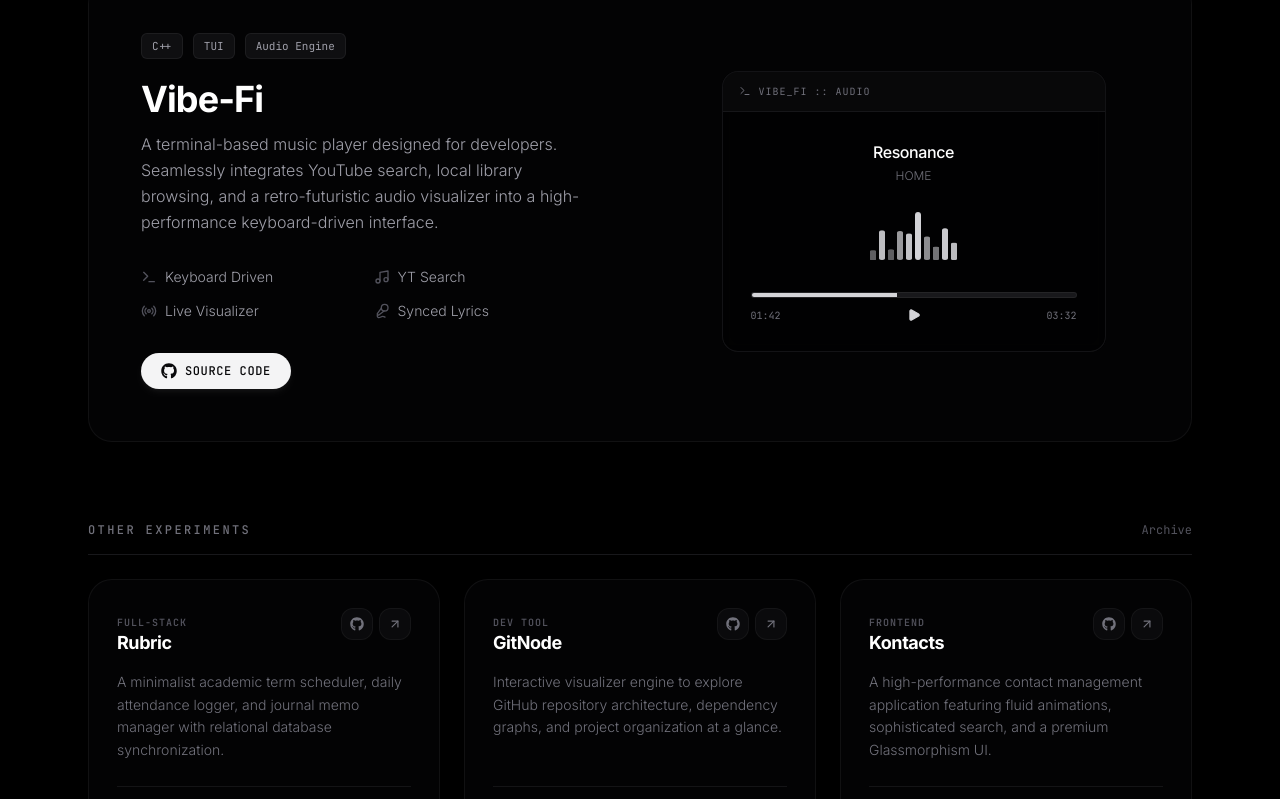
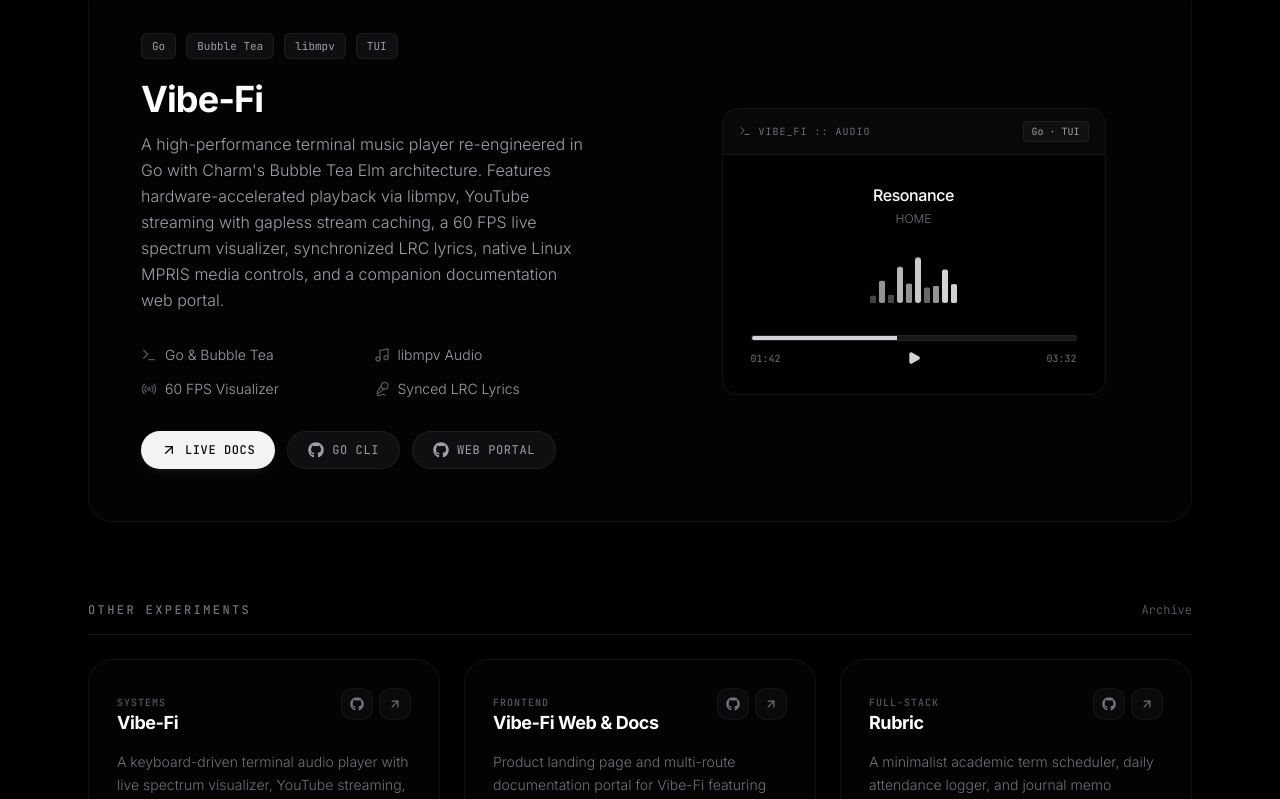
Before and after one commit to Swadesh-c0de/swadeshpatel, a Next.js app: page /projects in a window 1280 px wide. Shown: the part 941-1740 px from the top of the page. Built offline with nearby package versions, Linux system fonts and the light colour scheme.

Commit message:
feat(projects): upgrade Vibe-Fi to Go stack and add web documentation portal

```diff
--- a/app/projects/ProjectsClient.jsx
+++ b/app/projects/ProjectsClient.jsx
@@ -153,30 +153,41 @@
 
                     {/* Content Side */}
                     <div className="p-7 sm:p-10 lg:p-12 flex flex-col justify-center order-2 lg:order-1">
-                        <div className="flex items-center gap-2.5 mb-5">
-                            <span className="px-2.5 py-1 rounded-md bg-zinc-900/60 border border-zinc-800/60 text-zinc-400 text-[11px] font-mono">C++</span>
+                        <div className="flex items-center gap-2.5 mb-5 flex-wrap">
+                            <span className="px-2.5 py-1 rounded-md bg-zinc-900/60 border border-zinc-800/60 text-zinc-400 text-[11px] font-mono">Go</span>
+                            <span className="px-2.5 py-1 rounded-md bg-zinc-900/60 border border-zinc-800/60 text-zinc-400 text-[11px] font-mono">Bubble Tea</span>
+                            <span className="px-2.5 py-1 rounded-md bg-zinc-900/60 border border-zinc-800/60 text-zinc-400 text-[11px] font-mono">libmpv</span>
                             <span className="px-2.5 py-1 rounded-md bg-zinc-900/60 border border-zinc-800/60 text-zinc-400 text-[11px] font-mono">TUI</span>
-                            <span className="px-2.5 py-1 rounded-md bg-zinc-900/60 border border-zinc-800/60 text-zinc-400 text-[11px] font-mono">Audio Engine</span>
                         </div>
 
                         <h2 className="text-3xl sm:text-4xl font-bold text-white mb-3 tracking-tight">Vibe-Fi</h2>
                         <p className="text-zinc-400 text-sm sm:text-base font-light leading-relaxed mb-8">
-                            A terminal-based music player designed for developers. Seamlessly integrates YouTube search, local library browsing, and a retro-futuristic audio visualizer into a high-performance keyboard-driven interface.
+                            A high-performance terminal music player re-engineered in Go with Charm&apos;s Bubble Tea Elm architecture. Features hardware-accelerated playback via libmpv, YouTube streaming with gapless stream caching, a 60 FPS live spectrum visualizer, synchronized LRC lyrics, native Linux MPRIS media controls, and a companion documentation web portal.
                         </p>
 
                         <div className="grid grid-cols-2 gap-3.5 mb-8">
-                            <FeatureItem icon={<Terminal className="w-4 h-4" />} label="Keyboard Driven" />
-                            <FeatureItem icon={<Music className="w-4 h-4" />} label="YT Search" />
-                            <FeatureItem icon={<Radio className="w-4 h-4" />} label="Live Visualizer" />
-                            <FeatureItem icon={<Mic2 className="w-4 h-4" />} label="Synced Lyrics" />
+                            <FeatureItem icon={<Terminal className="w-4 h-4" />} label="Go & Bubble Tea" />
+                            <FeatureItem icon={<Music className="w-4 h-4" />} label="libmpv Audio" />
+                            <FeatureItem icon={<Radio className="w-4 h-4" />} label="60 FPS Visualizer" />
+                            <FeatureItem icon={<Mic2 className="w-4 h-4" />} label="Synced LRC Lyrics" />
                         </div>
 
                         <div className="flex flex-wrap gap-3">
                             <HeroActionBtn
-                                href="https://github.com/Swadesh-c0de/vibe-fi"
+                                href="https://vibe-fi.vercel.app"
+                                icon={<ArrowUpRight className="w-4 h-4" />}
+                                label="Live Docs"
+                                primary
+                            />
+                            <HeroActionBtn
+                                href="https://github.com/swadesh-c0de/vibe-fi-go"
                                 icon={<FaGithub className="w-4 h-4" />}
-                                label="Source Code"
-                                primary
+                                label="Go CLI"
+                            />
+                            <HeroActionBtn
+                                href="https://github.com/Swadesh-c0de/vibe-fi-web"
+                                icon={<FaGithub className="w-4 h-4" />}
+                                label="Web Portal"
                             />
                         </div>
                     </div>
@@ -186,8 +197,11 @@
                         <div className="w-full max-w-sm bg-black/60 backdrop-blur-sm border border-zinc-800/50 rounded-2xl flex flex-col relative z-10 transition-transform hover:-translate-y-0.5 duration-300 overflow-hidden">
                             <div className="px-4 py-3 border-b border-zinc-800/50 flex justify-between items-center bg-zinc-900/30">
                                 <span className="text-zinc-500 font-mono text-[10px] uppercase tracking-widest flex items-center gap-2">
-                                    <Terminal className="w-3 h-3" />
+                                    <Terminal className="w-3 h-3 text-zinc-500" />
                                     vibe_fi :: audio
+                                </span>
+                                <span className="px-2 py-0.5 rounded text-[10px] font-mono bg-zinc-900/60 border border-zinc-800/60 text-zinc-400">
+                                    Go · TUI
                                 </span>
                             </div>
 
--- a/data/lab.js
+++ b/data/lab.js
@@ -6,9 +6,9 @@
     link: "https://github.com/Swadesh-c0de/myArchLinuxConfiguration"
   },
   {
-    title: "Vibe-Fi Audio TUI",
-    desc: "Terminal audio player with interactive visualizer, YouTube audio stream caching, and responsive ncurses terminal UI.",
-    tag: "C++ · TUI · Audio",
-    link: "https://github.com/Swadesh-c0de/vibe-fi"
+    title: "Vibe-Fi Audio TUI (Go)",
+    desc: "Terminal audio player and visualizer engine built with Charm Bubble Tea, libmpv CGO bindings, live spectrum analysis, and MPRIS integration.",
+    tag: "Go · TUI · libmpv",
+    link: "https://github.com/swadesh-c0de/vibe-fi-go"
   }
 ];
--- a/data/projects.js
+++ b/data/projects.js
@@ -8,9 +8,10 @@
   },
   {
     title: "Vibe-Fi",
-    tag: "C++ · TUI",
-    desc: "Terminal audio player with visualizer & YouTube search.",
-    github: "https://github.com/Swadesh-c0de/vibe-fi"
+    tag: "Go · TUI",
+    desc: "Terminal audio player with real-time visualizer & YouTube streaming.",
+    live: "https://vibe-fi.vercel.app",
+    github: "https://github.com/swadesh-c0de/vibe-fi-go"
   },
   {
     title: "Kontacts",
@@ -22,6 +23,20 @@
 ];
 
 export const allProjects = [
+  {
+    title: "Vibe-Fi",
+    desc: "A keyboard-driven terminal audio player with live spectrum visualizer, YouTube streaming, synchronized lyrics, and Linux MPRIS integration.",
+    stack: ["Go", "Bubble Tea", "libmpv", "Lip Gloss", "Linux D-Bus"],
+    links: { github: "https://github.com/swadesh-c0de/vibe-fi-go", live: "https://vibe-fi.vercel.app" },
+    type: "Systems"
+  },
+  {
+    title: "Vibe-Fi Web & Docs",
+    desc: "Product landing page and multi-route documentation portal for Vibe-Fi featuring installation guides, Waybar configurations, and shortcut cheatsheets.",
+    stack: ["Next.js", "TypeScript", "Tailwind CSS"],
+    links: { github: "https://github.com/Swadesh-c0de/vibe-fi-web", live: "https://vibe-fi.vercel.app" },
+    type: "Frontend"
+  },
   {
     title: "Rubric",
     desc: "A minimalist academic term scheduler, daily attendance logger, and journal memo manager with relational database synchronization.",
```
Also changed, not shown: 1 other file (tests, documents, lock files or other folders).
